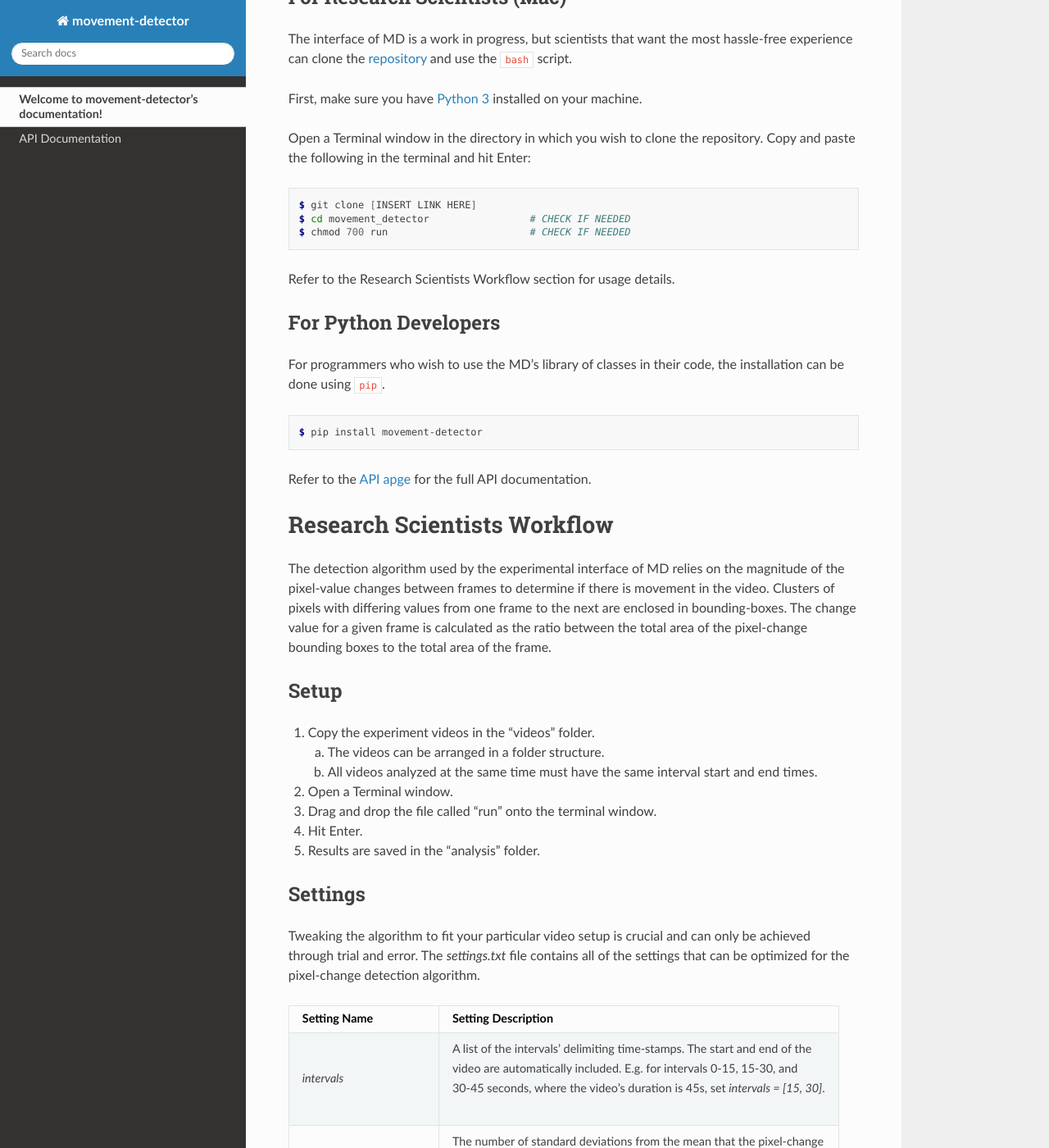
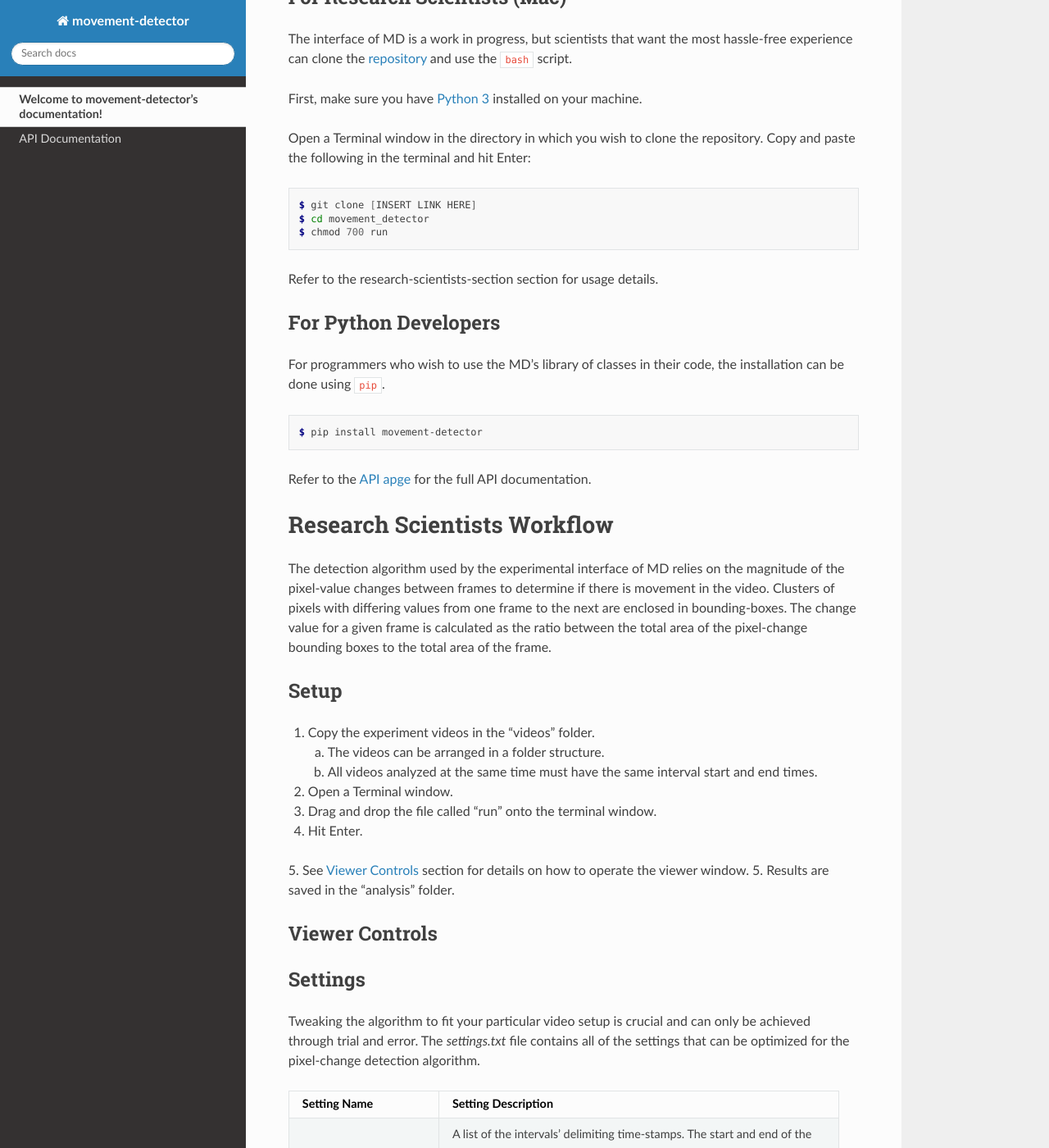
Before and after one commit to petioptrv/movement_detector, a Sphinx documentation site: the page built from docs/source/index.rst, in a window 1280 px wide and 1400 px high, scrolled down 558 px. Shown: the whole window at 82% size. Built offline with Sphinx 7.4.7 and the Read the Docs theme 2.0.0, drawn with Linux system fonts in a browser that asks for light colours.

Commit message:
- Fixes for RTD.

```diff
--- a/docs/source/index.rst
+++ b/docs/source/index.rst
@@ -39,11 +39,11 @@ the terminal and hit Enter:
 .. code-block:: console
 
    $ git clone [INSERT LINK HERE]
-   $ cd movement_detector                 # CHECK IF NEEDED
-   $ chmod 700 run                        # CHECK IF NEEDED
+   $ cd movement_detector
+   $ chmod 700 run
 
 
-Refer to the :ref:`Research Scientists Workflow` section for usage details.
+Refer to the :ref:`research-scientists-section` section for usage details.
 
 For Python Developers
 ^^^^^^^^^^^^^^^^^^^^^
@@ -56,6 +56,7 @@ For programmers who wish to use the MD's library of classes in their code, the i
 
 Refer to the :ref:`API apge<api-docs>` for the full API documentation.
 
+.. _research-scientists-section
 Research Scientists Workflow
 ============================
 The detection algorithm used by the experimental interface of MD relies on the magnitude of the pixel-value changes
@@ -73,7 +74,12 @@ Setup
 2. Open a Terminal window.
 3. Drag and drop the file called "run" onto the terminal window.
 4. Hit Enter.
+5. See :ref:`controls-section` section for details on how to operate the viewer window.
 5. Results are saved in the "analysis" folder.
+
+.. _controls-section:
+Viewer Controls
+^^^^^^^^^^^^^^^
 
 Settings
 ^^^^^^^^
```
Also changed, not shown: README (for scientists).txt (deleted, +0 -34 lines), README.md (+7 -4 lines).
